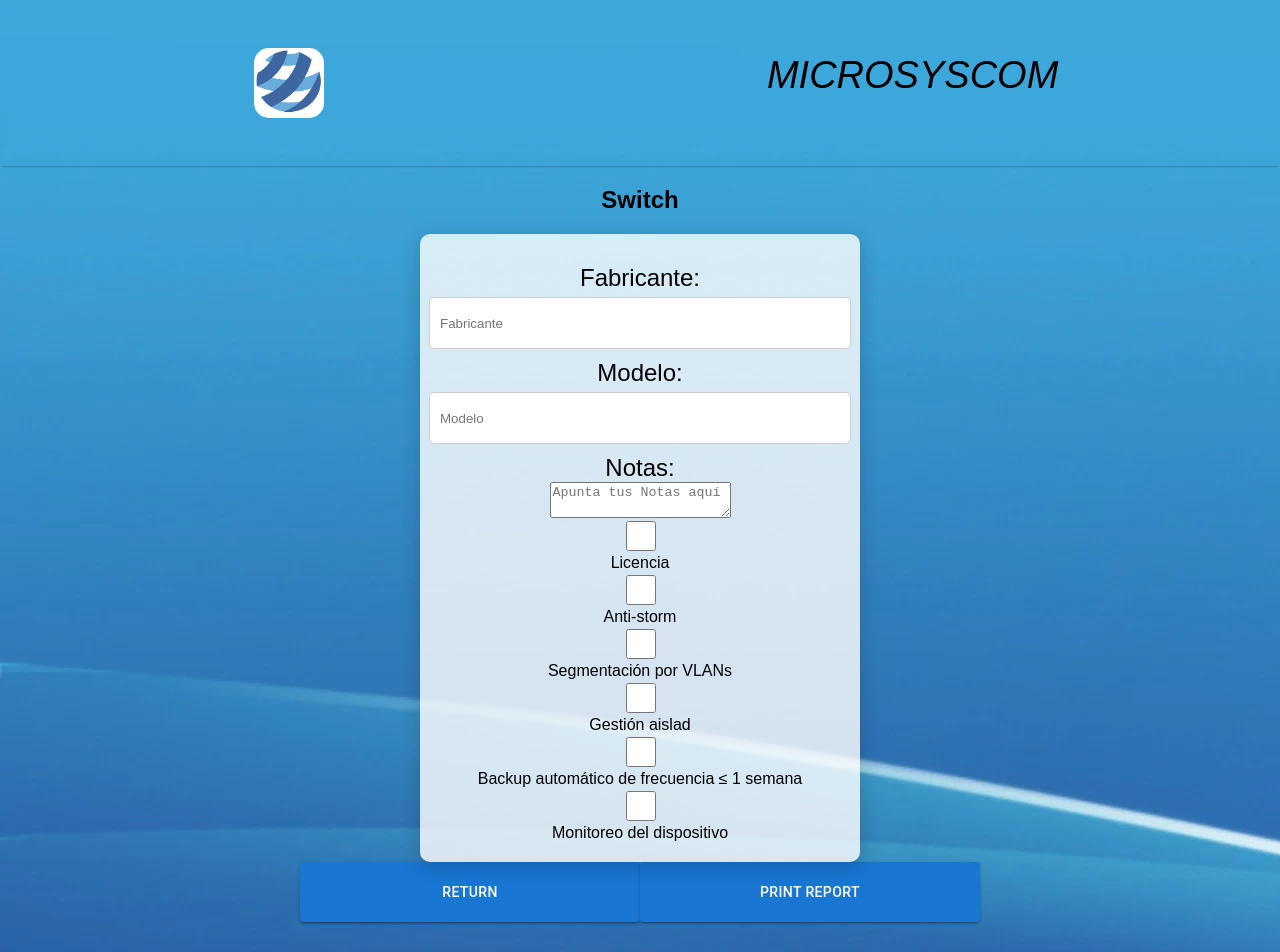
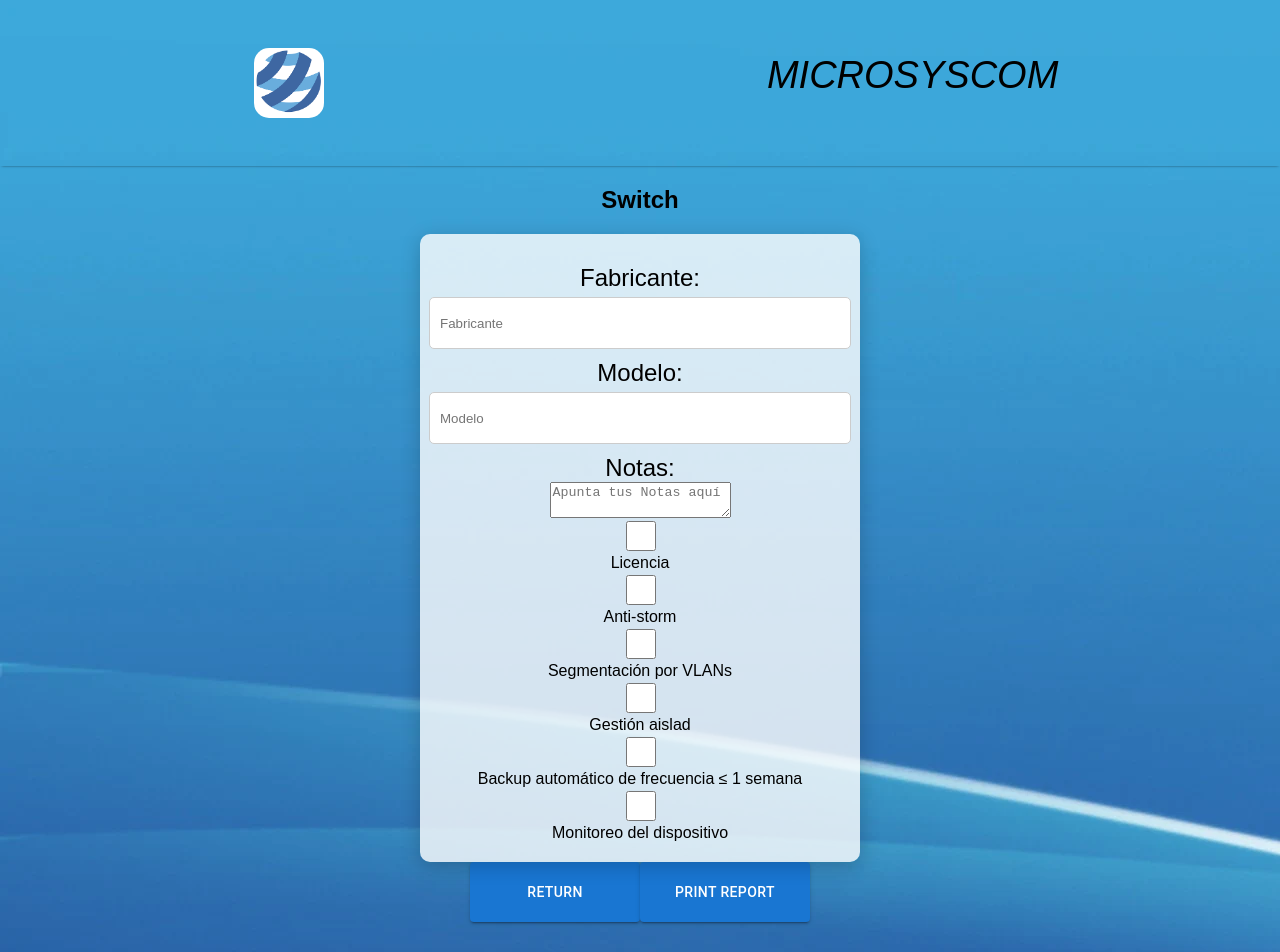
Before and after one commit to joffrea18/PROYECTOS_PRACTICAS, a React (Create React App) app: page /buttonppal/switchinfo in a window 1280 px wide. Shown: the top 952 px of the page. Built offline with nearby package versions, Linux system fonts and the light colour scheme.

Commit message:
24102024_2312

```diff
--- a/src/Pages/PagesCSS/Pages.css
+++ b/src/Pages/PagesCSS/Pages.css
@@ -39,6 +39,8 @@
 
 .back-button,
 .next-button {
+    margin-top: 2rem;
+    width: 170px;
     margin-top: 20px; /* Espacio entre el formulario y los botones */
     padding: 10px 20px; /* Espaciado en los botones */
 }
--- a/src/Pages/PrinterOption.jsx
+++ b/src/Pages/PrinterOption.jsx
@@ -60,7 +60,8 @@
             <Button
                 variant="contained"
                 color="primary"
-                onClick={generatePDF}>
+                onClick={generatePDF}
+                className='back-button'>
                 Generate PDF
             </Button>
             <Link
--- a/src/Pages/RouterInfo.jsx
+++ b/src/Pages/RouterInfo.jsx
@@ -229,6 +229,7 @@
                 </h1>
 
            </Button>
+
             </Link>
 
            <Link
--- a/src/Pages/SwitchInfo.jsx
+++ b/src/Pages/SwitchInfo.jsx
@@ -218,7 +218,8 @@
             style={{textDecoration : 'none' }}
             to={`/buttonppal/printeroption`} >
            <Button
-            variant='contained' >
+            variant='contained'
+            className='back-button' >
                     PRINT REPORT
            </Button>
            </Link>
```
